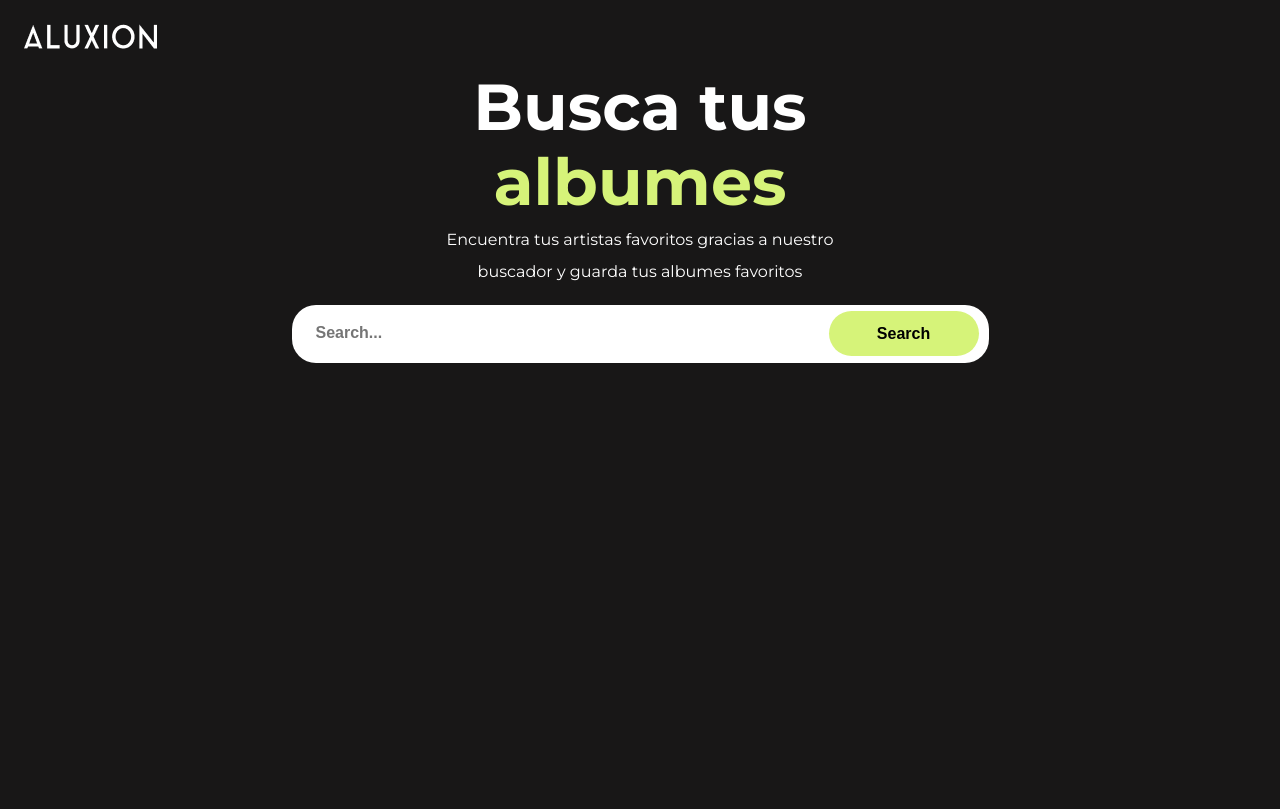
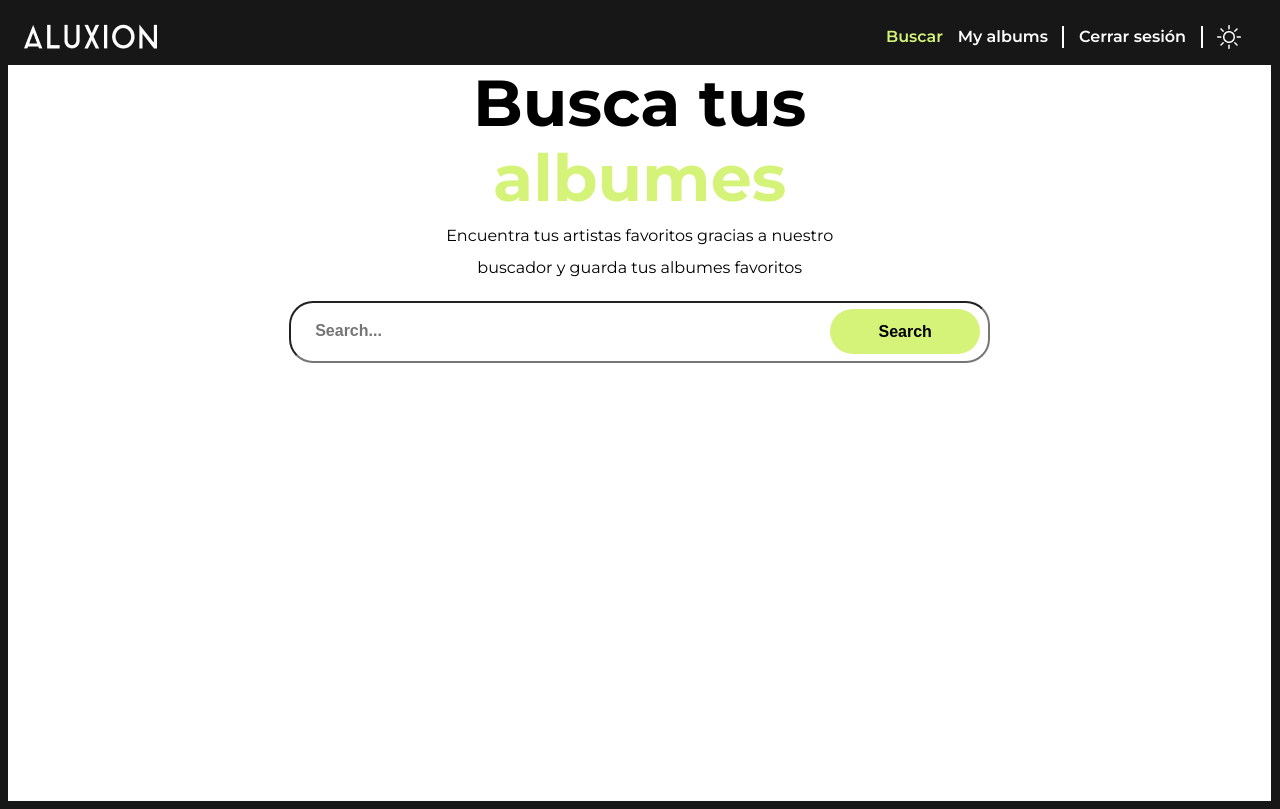
Before and after one commit to SebastianDelescabe/Musica_APP, a React (Create React App) app: page /search in a window 1280 px wide. Built offline with nearby package versions, Linux system fonts and the light colour scheme; sample sign-in values are in the browser's storage.

Commit message:
navbar theme and active buttons donde

```diff
--- a/src/App.css
+++ b/src/App.css
@@ -18,3 +18,10 @@ a {
     -ms-user-select: none;
     user-select: none;
 }
+
+.App {
+    background-color: white;
+    color: black;
+    width: 98.7vw;
+    height: 92vh;
+}
--- a/src/App.js
+++ b/src/App.js
@@ -1,18 +1,25 @@
-import React from 'react';
+import React, { useState } from 'react';
 import { Route, Routes } from 'react-router-dom';
 import { Login, Navbar, Home } from './components';
+import { BackgroundContext } from './helpers/BackgroundContext';
 
 import './App.css';
 
 const App = () => {
+
+    const [theme, setTheme] = useState(true);
+
     return (
-        <div className='App'>
+        <BackgroundContext.Provider
+            value={{ theme, setTheme }}>
             <Navbar />
-            <Routes>
-                <Route exact path='/' element={<Login />} />
-                <Route exact path='/search' element={<Home />} />
-            </Routes>
-        </div>
+            <div>
+                <Routes>
+                    <Route exact path='/' element={<Login />} />
+                    <Route exact path='/search' element={<Home />} />
+                </Routes>
+            </div>
+        </BackgroundContext.Provider>
     )
 }
 
--- a/src/assets/index.js
+++ b/src/assets/index.js
@@ -1,6 +1,7 @@
 import loginArrow from './png/loginArrow.png';
 import rigthArrow from './png/rigthArrow.png';
 import logo from './png/logo.png';
+import sun from './png/sun.png'
 
 import leftPaginationArrow from './svg/leftPaginationArrow.svg'
 import rigthPaginationArrow from './svg/rigthPaginationArrow.svg'
@@ -11,5 +12,6 @@ export {
     rigthArrow,
     logo,
     rigthPaginationArrow,
-    leftPaginationArrow
+    leftPaginationArrow,
+    sun
 }
--- a/src/components/albumCard/AlbumCard.css
+++ b/src/components/albumCard/AlbumCard.css
@@ -18,7 +18,6 @@
     height: 40px;
     font-weight: 600;
     font-size: 18px;
-    color: #FFFFFF;
 }
 
 .albumCard__release {
@@ -29,9 +28,6 @@
     font-weight: 400;
     font-size: 15px;
     line-height: 20px;
-
-
-    color: #FFFFFF;
 }
 
 .albumCard button {
--- a/src/components/home/Home.css
+++ b/src/components/home/Home.css
@@ -27,53 +27,6 @@
     margin-top: 5px;
 }
 
-.home__search {
-    display: flex;
-    align-items: center;
-    justify-content: center;
-    margin-top: 1rem;
-
-}
-
-.home__search form {
-    position: relative;
-}
-
-.home__search input {
-    padding: 5px 8px 8px 24px;
-    width: 665px;
-    height: 45px;
-    border-radius: 24px;
-    border: none;
-
-    font-weight: 600;
-    font-size: 16px;
-    line-height: 20px;
-
-}
-
-.home__search input:focus {
-    outline: none;
-}
-
-.home__search button {
-    background: #D6F379;
-    border-radius: 24px;
-    cursor: pointer;
-    width: 150px;
-    height: 45px;
-    margin: 6px 10px;
-    border: none;
-    font-weight: 600;
-    font-size: 16px;
-    line-height: 20px;
-
-    position: absolute;
-    right: 0;
-    top: 0;
-    bottom: 0;
-}
-
 .home__body {
     display: flex;
     flex-direction: column;
--- a/src/components/home/Home.jsx
+++ b/src/components/home/Home.jsx
@@ -1,4 +1,6 @@
-import React, { useState } from 'react';
+import React, { useContext, useState } from 'react';
+import { Navigate } from 'react-router-dom';
+import { BackgroundContext } from '../../helpers/BackgroundContext';
 import { getAlbums } from '../../helpers/getAlbums';
 import { AlbumCard, Pagination } from '../index';
 import Search from '../search/Search';
@@ -6,7 +8,10 @@ import './Home.css';
 
 const Home = () => {
 
+  const token = sessionStorage.getItem('token')
   const [albumes, setAlbumes] = useState([])
+
+  const { theme, setTheme } = useContext(BackgroundContext)
 
   //------Search----------
   const [input, setInput] = useState("")
@@ -24,6 +29,9 @@ const Home = () => {
 
   return (
     <>
+      {!token && <Navigate to={'/'} />}
+      {token && (
+        <div className={theme && 'App'}>
           <div className='home__header'>
             <span className='home__header-title'>Busca tus <span>albumes</span></span>
             <span className='home__header-subtitle'> Encuentra tus artistas favoritos gracias a nuestro buscador y guarda tus albumes favoritos</span>
@@ -58,6 +66,8 @@ const Home = () => {
               </div>
             )
           }
+        </div>
+      )}
     </>
   )
 }
--- a/src/components/navbar/Navbar.css
+++ b/src/components/navbar/Navbar.css
@@ -1,3 +1,43 @@
-.navbar{
+.navbar {
     padding: 1rem;
+    display: flex;
 }
+
+.navbar__loged {
+    flex: 1;
+    display: flex;
+    align-items: center;
+    justify-content: flex-end;
+}
+
+.navbar__position {
+    display: flex;
+    width: 35%;
+    align-items: center;
+    justify-content: space-evenly;
+}
+
+.navbar__position div {
+    border: 1px solid white;
+    height: 20px;
+}
+
+.navbar__link-active {
+    font-family: 'Montserrat';
+    font-weight: 600;
+    font-size: 16px;
+    line-height: 20px;
+    color: #D6F379;
+}
+
+.navbar__link {
+    cursor: pointer;
+    font-family: 'Montserrat';
+    font-weight: 600;
+    font-size: 16px;
+    line-height: 20px;
+}
+
+.navbar__position img {
+    cursor: pointer;
+}
--- a/src/components/navbar/Navbar.jsx
+++ b/src/components/navbar/Navbar.jsx
@@ -1,11 +1,67 @@
-import React from 'react';
-import { logo } from '../../assets';
+import React, { useContext, useEffect, useState } from 'react';
+import { NavLink } from 'react-router-dom';
+import { logo, sun } from '../../assets';
+import { BackgroundContext } from '../../helpers/BackgroundContext';
 import './Navbar.css'
 
 const Navbar = () => {
+
+    const [activeButton, setActiveButton] = useState('search');
+    const [token, setToken] = useState(null);
+
+    const { setTheme, theme } = useContext(BackgroundContext)
+
+    const handleLogout = () => {
+        sessionStorage.removeItem('token')
+        setToken(null)
+    }
+
+    useEffect(() => {
+        const localToken = sessionStorage.getItem('token');
+        if (localToken) {
+            setToken(localToken)
+        }
+    }, [token])
+
     return (
         <div className='navbar'>
             <img src={logo} alt="" />
+            {
+                token && (
+                    <div className='navbar__loged'>
+                        <div className='navbar__position'>
+                            <NavLink
+                                to='/search'
+                                onClick={() => setActiveButton('search')}
+                                className={activeButton === 'search' ? 'navbar__link-active' : 'navbar__link'}
+                            >
+                                Buscar
+                            </NavLink>
+                            <NavLink
+                                to='/albums'
+                                onClick={() => setActiveButton('albums')}
+                                className={activeButton === 'albums' ? 'navbar__link-active' : 'navbar__link'}
+                            >
+                                My albums
+                            </NavLink>
+                            <div />
+                            <NavLink
+                                onClick={handleLogout}
+                                to={'/'}
+                                className='navbar__link'
+                            >
+                                Cerrar sesión
+                            </NavLink>
+                            <div />
+                            <img
+                                src={sun}
+                                alt="sun"
+                                onClick={() => setTheme(!theme)}
+                            />
+                        </div>
+                    </div>
+                )
+            }
         </div>
     )
 }
--- /dev/null
+++ b/src/components/search/Search.css
@@ -0,0 +1,45 @@
+.search {
+    display: flex;
+    align-items: center;
+    justify-content: center;
+    margin-top: 1rem;
+
+}
+
+.search form {
+    position: relative;
+}
+
+.search input {
+    padding: 5px 8px 8px 24px;
+    width: 665px;
+    height: 45px;
+    border-radius: 24px;
+
+    font-weight: 600;
+    font-size: 16px;
+    line-height: 20px;
+
+}
+
+.search input:focus {
+    outline: none;
+}
+
+.search button {
+    background: #D6F379;
+    border-radius: 24px;
+    cursor: pointer;
+    width: 150px;
+    height: 45px;
+    margin: 8px 10px;
+    border: none;
+    font-weight: 600;
+    font-size: 16px;
+    line-height: 20px;
+
+    position: absolute;
+    right: 0;
+    top: 0;
+    bottom: 0;
+}
--- a/src/components/search/Search.jsx
+++ b/src/components/search/Search.jsx
@@ -1,5 +1,5 @@
 import React from 'react';
-
+import './Search.css'
 
 const Search = ({ handleOnSubmit, setInput, input }) => {
 
@@ -8,7 +8,7 @@ const Search = ({ handleOnSubmit, setInput, input }) => {
     }
 
     return (
-        <div className='home__search'>
+        <div className='search'>
             <form onSubmit={handleOnSubmit}>
                 <input
                     type='text'
--- a/src/context/Albumes.js
+++ /dev/null
@@ -1,3 +0,0 @@
-import { createContext } from "react";
-
-export const AlbumContext = createContext(null);
--- /dev/null
+++ b/src/helpers/BackgroundContext.js
@@ -0,0 +1,3 @@
+import { createContext } from "react";
+
+export const BackgroundContext = createContext(null)
```
Also changed, not shown: src/assets/png/sun.png (added). Lines whose indentation alone changed are shown as unchanged.
